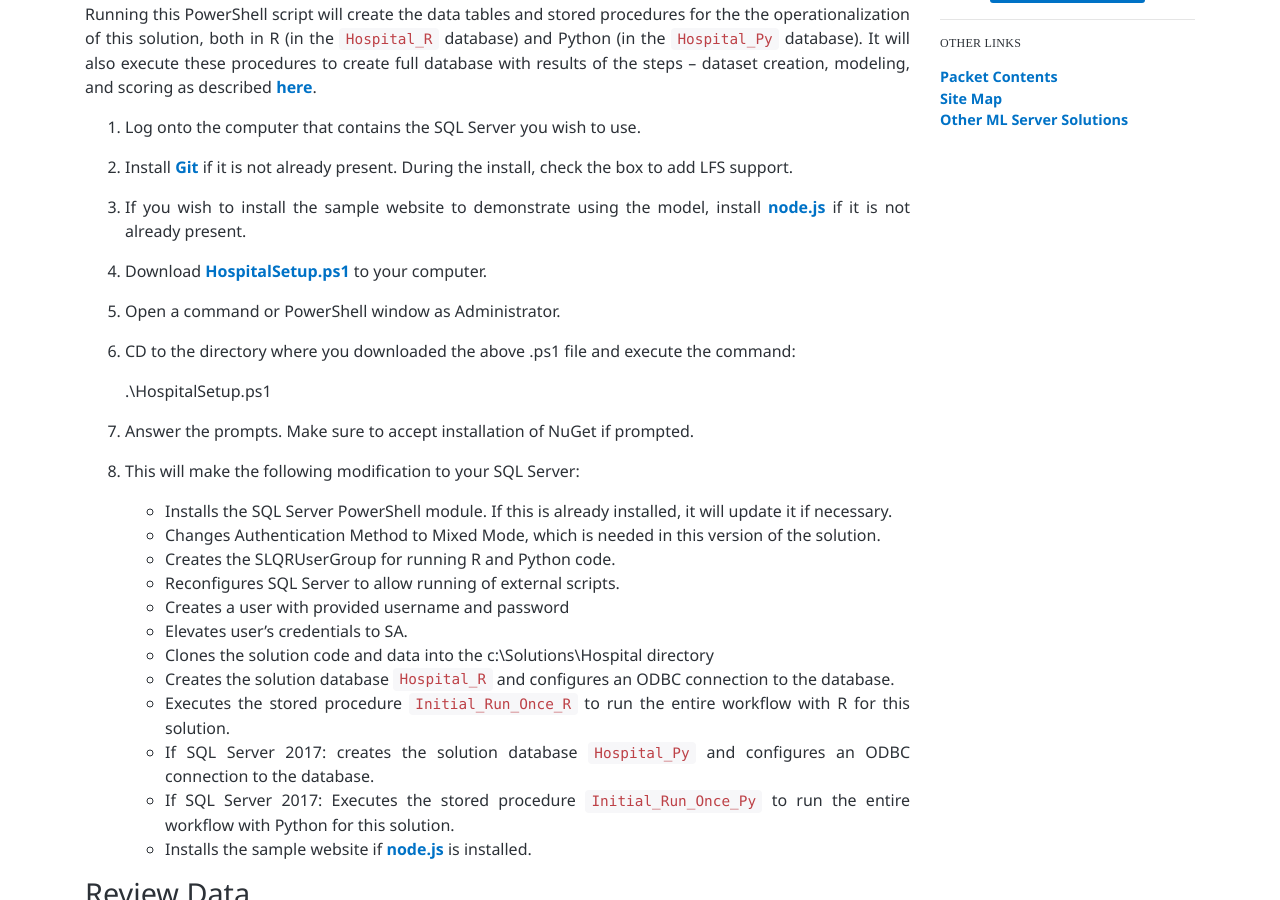
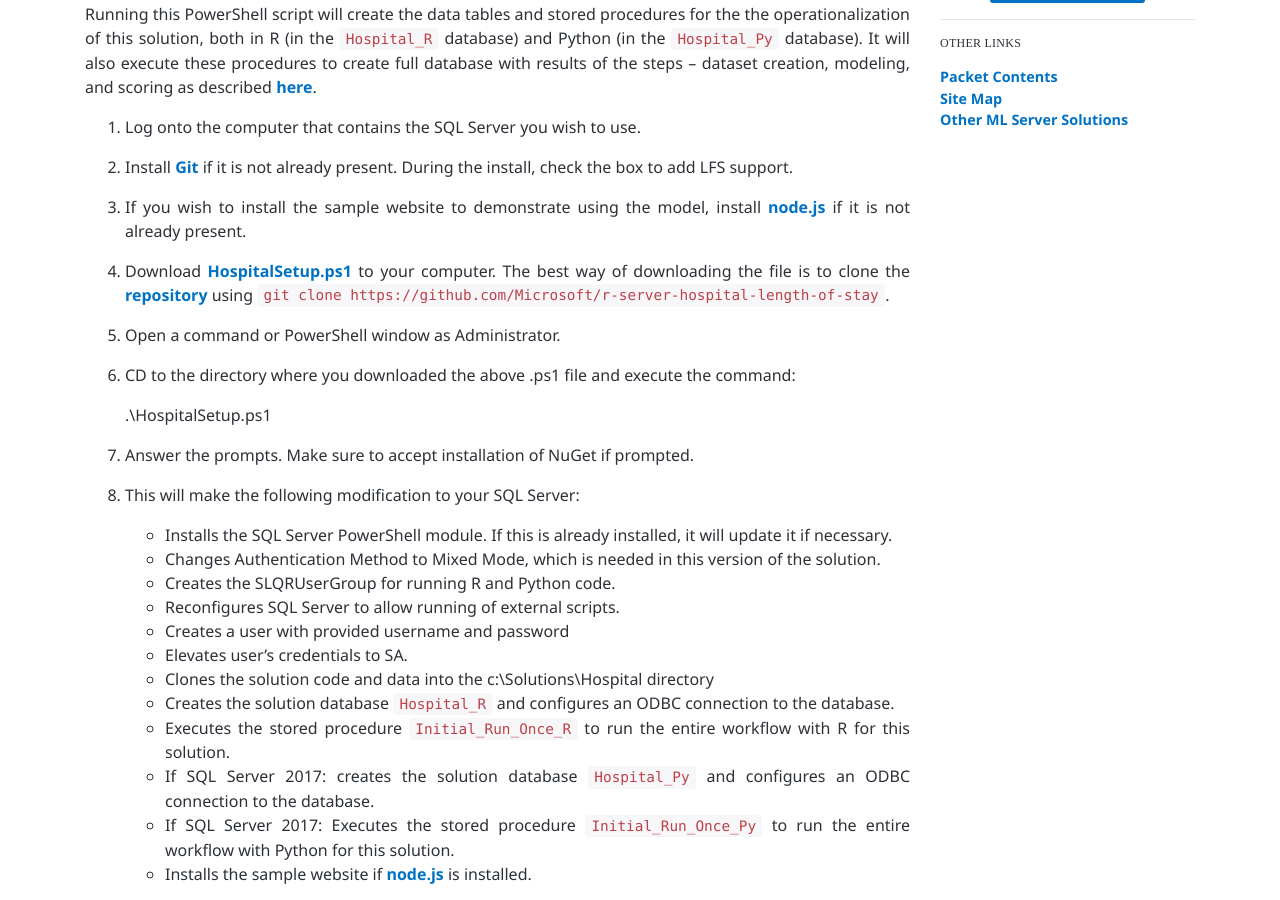
Before and after one commit to microsoft/r-server-hospital-length-of-stay, a Jekyll site: the page built from Powershell_Instructions.md, in a window 1280 px wide and 900 px high, scrolled down 600 px. Built offline with Jekyll 4.4.1, drawn with Linux system fonts in a browser that asks for light colours; nearby versions of some CDN libraries.

Commit message:
Fixing some bugs in the website.

```diff
--- a/Powershell_Instructions.md
+++ b/Powershell_Instructions.md
@@ -41,7 +41,7 @@ Running this PowerShell script will create the data tables and stored procedures
 
 1. If you wish to install the sample website to demonstrate using the model, install [node.js](https://nodejs.org/en/) if it is not already present.
 
-1. Download  <a href="https://raw.githubusercontent.com/Microsoft/r-server-hospital-length-of-stay/master/Resources/ActionScripts/HospitalSetup.ps1" download>HospitalSetup.ps1</a> to your computer.
+1. Download  <a href="https://raw.githubusercontent.com/Microsoft/r-server-hospital-length-of-stay/master/Resources/ActionScripts/HospitalSetup.ps1" download>HospitalSetup.ps1</a> to your computer. The best way of downloading the file is to clone the <a href="https://github.com/Microsoft/r-server-hospital-length-of-stay">repository</a> using `git clone https://github.com/Microsoft/r-server-hospital-length-of-stay`.
 
 1. Open a command or PowerShell window as Administrator.
 
--- a/_includes/step2.html
+++ b/_includes/step2.html
@@ -28,7 +28,7 @@
     <br/>
   </li>
   <li>
-    <p>Debra will now use PowerBI to visualize the predictions created from her model.  She creates the PowerBI Dashboard which you can find in the <code class="highlighter-rouge">Hospital_R</code> directory.  If you want to refresh data in your PowerBI Dashboard, make sure to <a href="Visualize_Results.html">follow these instructions</a> to provide the necessary information.</p>
+    <p>Debra will now use PowerBI to visualize the predictions created from her model.  She creates the PowerBI Dashboard which you can find in the <code class="highlighter-rouge">Hospital</code> directory.  If you want to refresh data in your PowerBI Dashboard, make sure to <a href="Visualize_Results.html">follow these instructions</a> to provide the necessary information.</p>
        <br/>
   </li>
   <li>
```
Also changed, not shown: Visualize_Results.md (+1 -1 lines), _includes/step5.md (+2 -1 lines).
